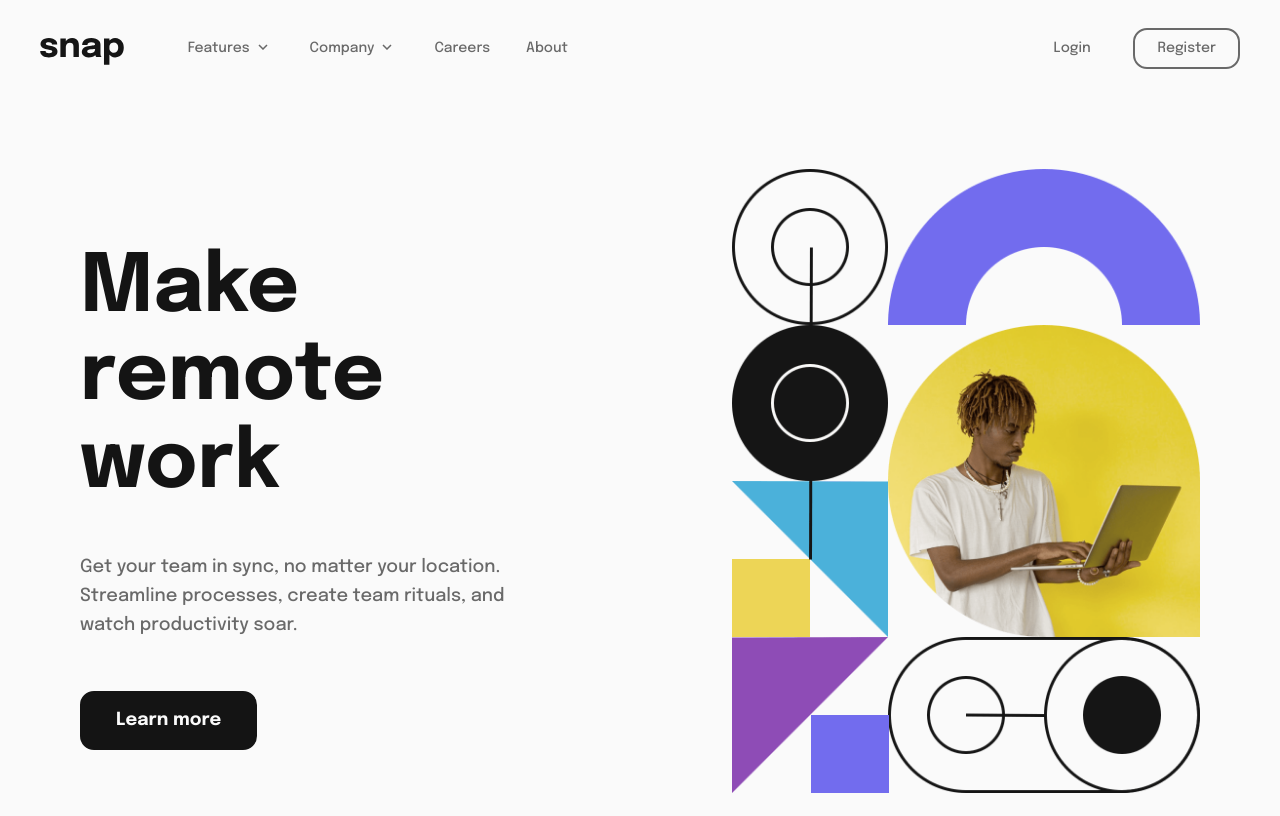
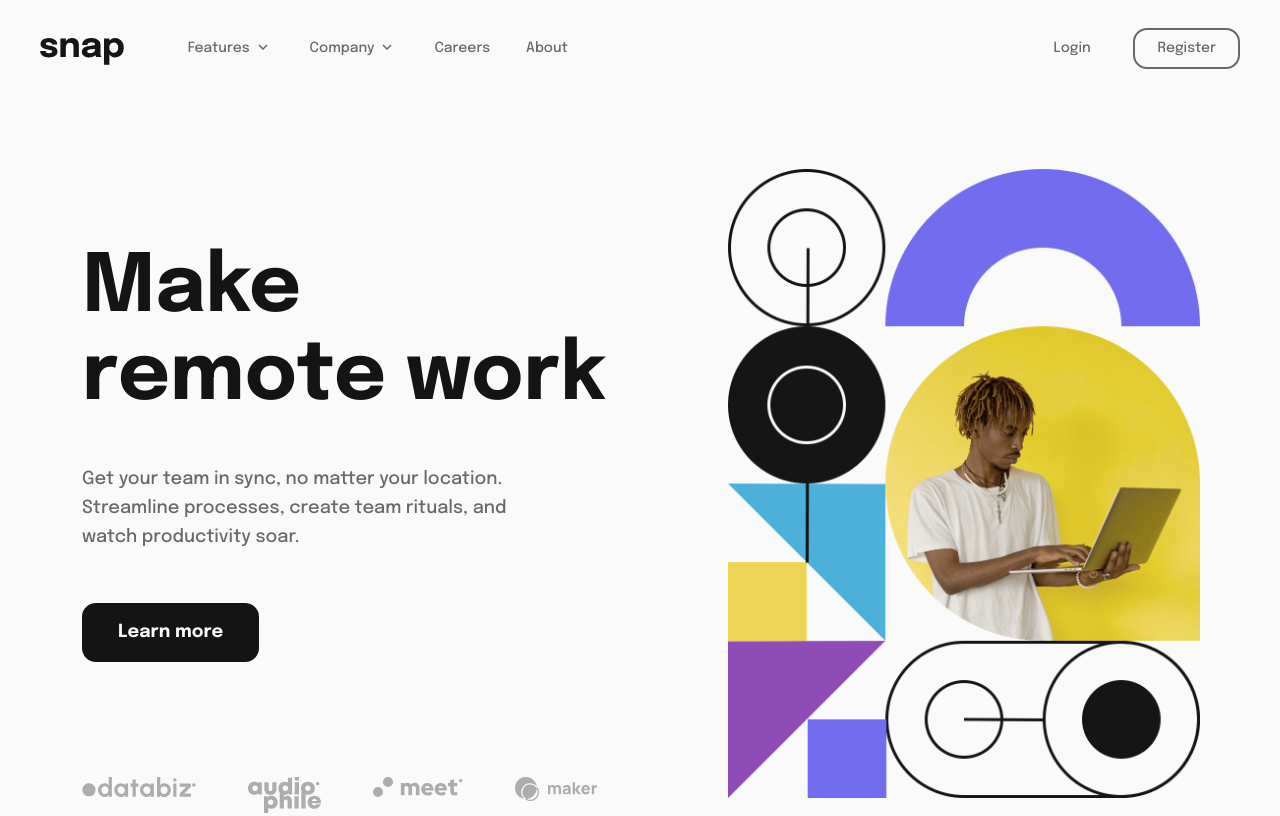
Before and after one commit to psudo-dev/frontend-mentor_-_intro-section-with-dropdown-navigation, a website built with Vite: page index.html in a window 1280 px wide. Shown: the top 816 px of the page. Built offline with nearby package versions, Linux system fonts and the light colour scheme.

Commit message:
Update style.css

```diff
--- a/css/style.css
+++ b/css/style.css
@@ -492,7 +492,7 @@
 		padding-inline: clamp(1rem, -3.02rem + 7.843vw, 2.5rem);
 		padding-block: 2rem;
 		margin-inline: auto;
-		gap: clamp(3rem, -7.789rem + 21.053vw, 4.5rem);
+		gap: clamp(3rem, -7.789rem + 21.053vw, 4rem);
 		max-width: 75rem;
 	}
 
```
